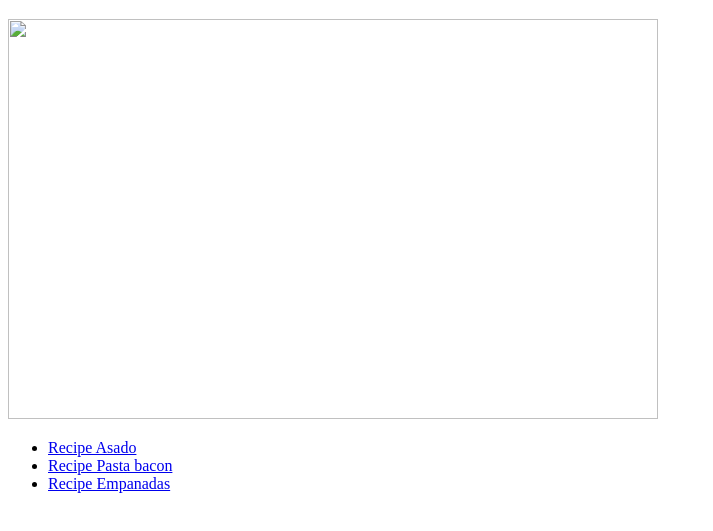
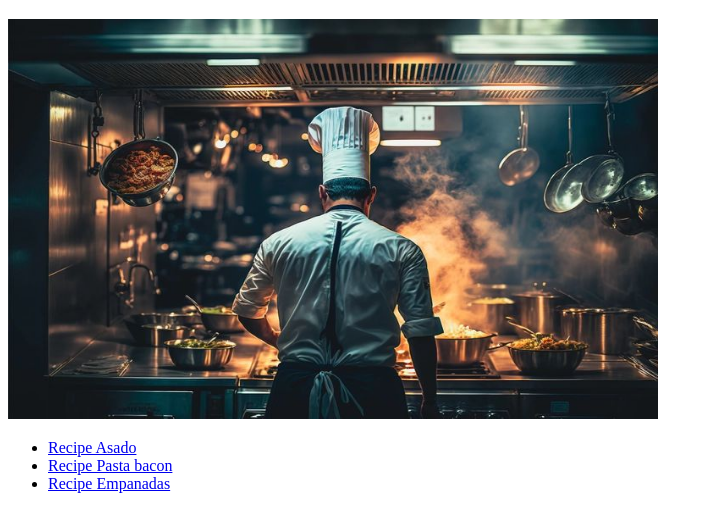
Before and after one commit to Thephysicsguy11/odinaver, a plain HTML site: page index.html in a window 1280 px wide. Shown: the part 61-592 px from the top of the page, without its empty margins (0-713 px from the left). Drawn offline with Linux system fonts and the light colour scheme.

Commit message:
Update index.html

```diff
--- a/index.html
+++ b/index.html
@@ -7,7 +7,7 @@
 </head>
 <body>
     <h1>Odin Recipes</h1>
-    <img src=".//imagenes/presentacion.jpg" height="400" width="650">
+    <img src="presentacion.jpg" height="400" width="650">
     <ul>
         <li><a href="./recipes/asado.html">Recipe Asado</a></li>
         <li><a href="./recipes/pastabacon.html">Recipe Pasta bacon</a></li>
```
